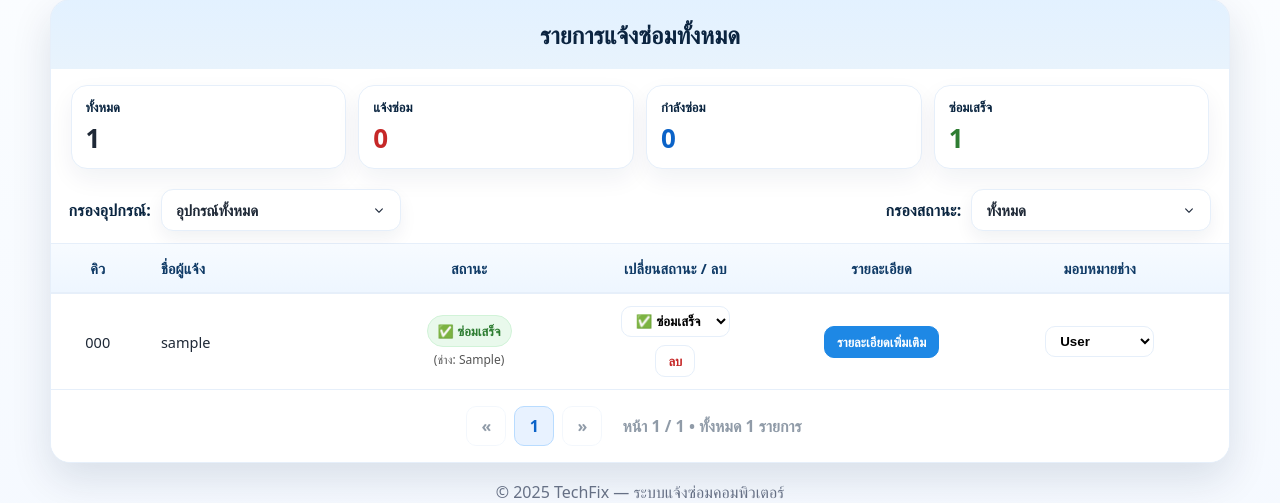
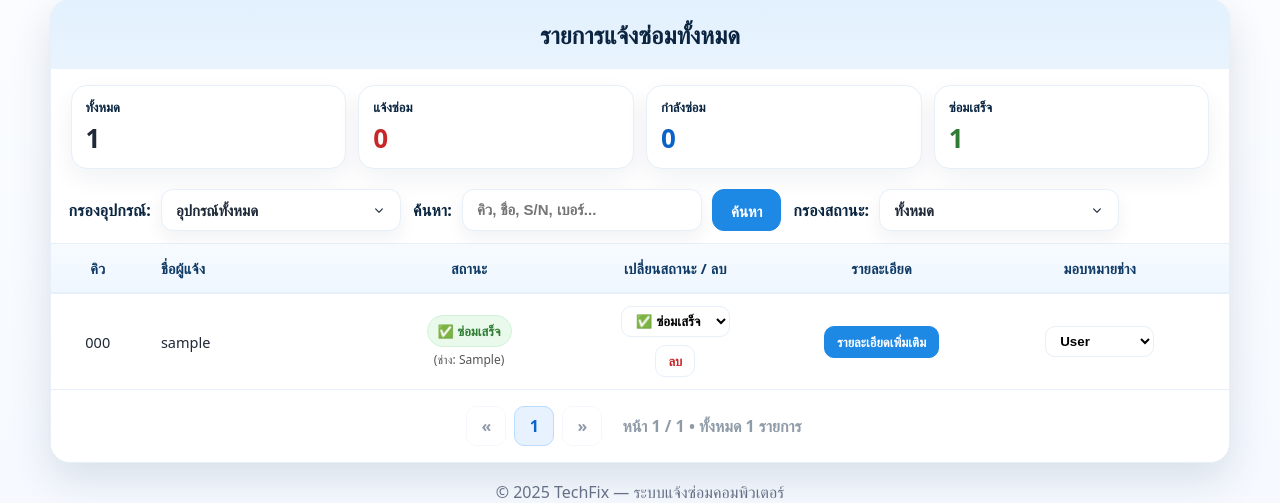
Before and after one commit to Buanruk/TechFix.IT, a PHP site: page /admin_dashboard.php in a window 1280 px wide. Shown: the part 105-608 px from the top of the page. Run offline with PHP 8.4, Linux system fonts and the light colour scheme; the visitor is signed in with stand-in values (Sample User, id 1); tables that the repository leaves empty or names only in its code hold one stand-in row (values such as "Sample post").

Commit message:
กฟหก

```diff
--- a/admin_dashboard.php
+++ b/admin_dashboard.php
@@ -48,13 +48,20 @@ function findTechSlug($assignedName, $TECHS){
     }
     return '';
 }
+
+// ===== [แก้ไข 1] รับค่าตัวแปร GET (เพิ่ม $searchQuery) =====
 $filterStatus = $_GET['status'] ?? 'all';
 if (!in_array($filterStatus, ['all','new','in_progress','done'], true)) $filterStatus = 'all';
+
 $filterDtype = $_GET['dtype'] ?? 'all';
 if (!in_array($filterDtype, array_keys($dtypes), true)) $filterDtype = 'all';
+
+$searchQuery = trim($_GET['q'] ?? ''); // <--- [เพิ่มใหม่] รับค่าค้นหา
+
 $perPage = 10;
 $page    = isset($_GET['page']) ? max(1, (int)$_GET['page']) : 1;
 $offset  = ($page - 1) * $perPage;
+
 function h($v){ return htmlspecialchars((string)$v, ENT_QUOTES, 'UTF-8'); }
 function statusText($s){
     return match($s){
@@ -72,11 +79,15 @@ function statusIcon($s){
         default       => '❓',
     };
 }
-function pageUrl($p, $status, $dtype){
+
+// ===== [แก้ไข 2] อัปเดต pageUrl (เพิ่ม $searchQuery) =====
+function pageUrl($p, $status, $dtype, $searchQuery){
     $p = max(1,(int)$p);
-    return '?status='.urlencode($status).'&dtype='.urlencode($dtype).'&page='.$p;
+    return '?status='.urlencode($status).'&dtype='.urlencode($dtype).'&q='.urlencode($searchQuery).'&page='.$p;
 }
-function build_where_and_params($status, $dtype, $regexMap){
+
+// ===== [แก้ไข 3] อัปเดต build_where_and_params (เพิ่ม $searchQuery) =====
+function build_where_and_params($status, $dtype, $regexMap, $searchQuery){
     $wheres = []; $types = ''; $vals = [];
     if ($status !== 'all'){ $wheres[] = "status = ?"; $types .= "s"; $vals[] = $status; }
     if ($dtype  !== 'all' && isset($regexMap[$dtype])){
@@ -84,9 +95,31 @@ function build_where_and_params($status, $dtype, $regexMap){
         $types   .= "s";
         $vals[]   = strtolower($regexMap[$dtype]);
     }
+
+    // --- [เพิ่มใหม่] ตรรกะการค้นหา ---
+    if ($searchQuery !== '') {
+        $searchTerm = '%' . $searchQuery . '%';
+        // ค้นหาในฟิลด์เหล่านี้
+        $wheres[] = "(
+            username LIKE ? OR
+            queue_number LIKE ? OR
+            serial_number LIKE ? OR
+            phone_number LIKE ? OR
+            issue_description LIKE ? OR
+            room LIKE ? OR
+            floor LIKE ? OR
+            assigned_technician LIKE ?
+        )";
+        // เพิ่ม 8 types (s) และ 8 values (ตัวแปร)
+        $types .= "ssssssss";
+        array_push($vals, $searchTerm, $searchTerm, $searchTerm, $searchTerm, $searchTerm, $searchTerm, $searchTerm, $searchTerm);
+    }
+    // --- [จบส่วนเพิ่มใหม่] ---
+
     $whereSQL = $wheres ? ("WHERE ".implode(" AND ", $wheres)) : "";
     return [$whereSQL, $types, $vals];
 }
+
 $stat = ['new'=>0,'in_progress'=>0,'done'=>0,'all'=>0];
 $qr = $conn->query("SELECT status, COUNT(*) AS c FROM device_reports GROUP BY status");
 if ($qr) {
@@ -96,7 +129,9 @@ if ($qr) {
         $stat['all'] += (int)$r['c'];
     }
 }
-[$whereCnt, $typesCnt, $valsCnt] = build_where_and_params($filterStatus, $filterDtype, $regexMap);
+
+// ===== [แก้ไข 4] อัปเดตการเรียกใช้ build_where_and_params =====
+[$whereCnt, $typesCnt, $valsCnt] = build_where_and_params($filterStatus, $filterDtype, $regexMap, $searchQuery);
 $countSql  = "SELECT COUNT(*) AS total FROM device_reports $whereCnt";
 $countStmt = $conn->prepare($countSql);
 if ($typesCnt) $countStmt->bind_param($typesCnt, ...$valsCnt);
@@ -105,7 +140,9 @@ $countRes  = $countStmt->get_result();
 $totalRows = (int)($countRes->fetch_assoc()['total'] ?? 0);
 $totalPages = max(1, (int)ceil($totalRows / $perPage));
 if ($page > $totalPages) { $page = $totalPages; $offset = ($page - 1) * $perPage; }
-[$whereSel, $typesSel, $valsSel] = build_where_and_params($filterStatus, $filterDtype, $regexMap);
+
+// ===== [แก้ไข 5] อัปเดตการเรียกใช้ build_where_and_params =====
+[$whereSel, $typesSel, $valsSel] = build_where_and_params($filterStatus, $filterDtype, $regexMap, $searchQuery);
 $selSql = "SELECT * FROM device_reports $whereSel ORDER BY id DESC LIMIT ? OFFSET ?";
 $typesSel .= "ii";
 $valsSel[] = $perPage;
@@ -192,7 +229,7 @@ $result = $stmt->get_result();
     .panel-head{padding:18px 22px;background:linear-gradient(180deg,rgba(78,169,255,.16),rgba(30,136,229,.10))}
     .title{margin:0;text-align:center;color:#0b2440;font-weight:900}
 
-    /* ===== 3. เพิ่ม CSS สำหรับกล่องข้อความแจ้งเตือน ===== */
+    /* ===== CSS สำหรับกล่องข้อความแจ้งเตือน ===== */
     .alert-box {
         padding: 14px 18px;
         margin-bottom: 20px;
@@ -217,7 +254,9 @@ $result = $stmt->get_result();
     .kpi h4{margin:0 0 4px 0;font-size:13px;color:#0a2540}
     .kpi .num{font-size:26px;font-weight:900}
     .kpi.new .num{color:var(--red)} .kpi.progress .num{color:var(--blue-strong)} .kpi.done .num{color:var(--green)}
-    .toolbar{display:flex; align-items:center; justify-content:space-between; gap:12px; padding:12px 18px; color:#667085; flex-wrap:wrap}
+
+    /* ===== [แก้ไข 6] อัปเดต CSS (เพิ่ม .search-input, .btn-search) ===== */
+    .toolbar{display:flex; align-items:center; justify-content:flex-start; gap:12px; padding:12px 18px; color:#667085; flex-wrap:wrap}
     .group{display:flex; align-items:center; gap:10px; flex-wrap:wrap}
     .label{display:flex; align-items:center; gap:8px; font-weight:800; color:#0a2540; letter-spacing:.2px}
     .select{
@@ -232,6 +271,31 @@ $result = $stmt->get_result();
     }
     .select:hover{ transform:translateY(-1px); box-shadow:0 10px 22px rgba(10,37,64,.10) }
     .select:focus{ border-color:#1e88e5; box-shadow:0 0 0 3px rgba(30,136,229,.18) }
+
+    /* [เพิ่มใหม่] สไตล์สำหรับช่องค้นหา */
+    .search-input {
+        -webkit-appearance:none; -moz-appearance:none; appearance:none;
+        height:42px; line-height:42px; padding:0 14px; min-width:240px;
+        border:1px solid var(--line); border-radius:12px; background:#fff;
+        font-size:15px; font-weight:700; color:#1f2937; outline:none;
+        box-shadow:0 8px 18px rgba(10,37,64,.06), inset 0 1px 0 rgba(255,255,255,.6);
+        transition: box-shadow .18s ease, border-color .18s ease;
+    }
+    .search-input:hover{ transform:translateY(-1px); box-shadow:0 10px 22px rgba(10,37,64,.10) }
+    .search-input:focus{ border-color:#1e88e5; box-shadow:0 0 0 3px rgba(30,136,229,.18) }
+
+    /* [เพิ่มใหม่] สไตล์สำหรับปุ่มค้นหา */
+    .btn-search {
+        font-family:inherit; font-size:15px; font-weight:700; padding:0 18px;
+        height: 42px; line-height: 42px;
+        border:1px solid var(--blue); border-radius:12px; cursor:pointer;
+        background: var(--blue); color: #fff;
+        transition:all .18s ease;
+    }
+    .btn-search:hover{ background:#0b63c8; border-color:#0b63c8; }
+    /* [จบส่วนเพิ่มใหม่] */
+
+
     .table-wrap{background:#fff;border-top:1px solid var(--line);overflow-x:auto}
     table{ width:100%; border-collapse:separate; border-spacing:0; font-size:14.5px;}
     thead th{position:sticky; top:0; z-index:2; background:linear-gradient(180deg,#f7fbff 0,#eef6ff 100%); color:#0f3a66; font-weight:800; letter-spacing:.2px; padding:14px 16px; border-bottom:1px solid var(--line); text-align:left;}
@@ -295,6 +359,7 @@ $result = $stmt->get_result();
         .ellipsis{ max-width:180px; }
         .toolbar{flex-direction:column; align-items:stretch; gap:10px}
         .select{min-width:unset; width:100%}
+        .search-input{min-width:unset; width:100%} /* [เพิ่มใหม่] */
         .action-cell{ flex-direction:row; justify-content:center; }
     }
     .modal-overlay {
@@ -362,7 +427,6 @@ $result = $stmt->get_result();
                     </span>
                     หน้าหลัก
                 </a>
-
                 <a href="manage_technicians.php" class="menu-item" role="menuitem">
                     <span class="menu-icon" aria-hidden="true">
                         <svg viewBox="0 0 24 24"><path d="M17 21v-2a4 4 0 0 0-4-4H5a4 4 0 0 0-4 4v2"></path><circle cx="9" cy="7" r="4"></circle><path d="M23 21v-2a4 4 0 0 0-3-3.87"></path><path d="M16 3.13a4 4 0 0 1 0 7.75"></path></svg>
@@ -375,7 +439,6 @@ $result = $stmt->get_result();
                     </span>
                     เพิ่มช่างใหม่
                 </a>
-
                 <a href="logout.php" class="menu-item logout" role="menuitem">
                     <span class="menu-icon" aria-hidden="true">
                         <svg viewBox="0 0 24 24"><path d="M15 12H3"></path><path d="M11 8l-4 4 4 4"></path><path d="M15 3h4a2 2 0 0 1 2 2v14a2 2 0 0 1-2 2h-4"></path></svg>
@@ -404,6 +467,7 @@ $result = $stmt->get_result();
                 <div class="kpi progress"><h4>กำลังซ่อม</h4><div class="num"><?= (int)$stat['in_progress'] ?></div></div>
                 <div class="kpi done"><h4>ซ่อมเสร็จ</h4><div class="num"><?= (int)$stat['done'] ?></div></div>
             </div>
+
             <form class="toolbar" method="get">
                 <div class="group">
                     <label class="label" for="dtype">กรองอุปกรณ์:</label>
@@ -412,6 +476,13 @@ $result = $stmt->get_result();
                             <option value="<?= h($slug) ?>" <?= $filterDtype===$slug?'selected':'' ?>><?= h($label) ?></option>
                         <?php endforeach; ?>
                     </select>
+                </div>
+
+                <div class="group">
+                    <label class="label" for="q">ค้นหา:</label>
+                    <input type="text" class="search-input" id="q" name="q"
+                           value="<?= h($searchQuery) ?>" placeholder="คิว, ชื่อ, S/N, เบอร์...">
+                    <button type="submit" class="btn-search" onclick="this.form.page.value=1;">ค้นหา</button>
                 </div>
                 <div class="group">
                     <label class="label" for="status">กรองสถานะ:</label>
@@ -422,7 +493,8 @@ $result = $stmt->get_result();
                         <option value="done"        <?= $filterStatus==='done' ? 'selected' : '' ?>>✅ ซ่อมเสร็จ</option>
                     </select>
                 </div>
-                <input type="hidden" name="page" value="<?= (int)$page ?>">
+
+                <input type="hidden" name="page" value="1">
             </form>
 
             <div class="table-wrap">
@@ -445,8 +517,11 @@ $result = $stmt->get_result();
                             <th class="tc">มอบหมายช่าง</th></tr>
                     </thead>
                     <tbody>
+
                     <?php if ($result->num_rows === 0): ?>
-                        <tr><td colspan="6" class="empty">ยังไม่มีรายการตามเงื่อนไขที่เลือก</td></tr>
+                        <tr><td colspan="6" class="empty">
+                            <?= $searchQuery !== '' ? 'ไม่พบรายการที่ตรงกับการค้นหา' : 'ยังไม่มีรายการตามเงื่อนไขที่เลือก' ?>
+                        </td></tr>
                     <?php else: ?>
                         <?php while($row = $result->fetch_assoc()): ?>
                             <?php
@@ -475,8 +550,7 @@ $result = $stmt->get_result();
                                 </td>
                                 <td data-label="จัดการ">
                                     <div class="action-cell">
-                                        <form method="POST" action="/update_status.php">
-                                            <input type="hidden" name="id" value="<?= (int)$row['id'] ?>">
+                                        <form method="POST" action="update_status.php"> <input type="hidden" name="id" value="<?= (int)$row['id'] ?>">
                                             <input type="hidden" name="redirect" value="<?= h($_SERVER['REQUEST_URI']) ?>">
                                             <select name="status" class="status-select" onchange="this.form.submit()">
                                                 <option value="new"         <?= $s==='new'?'selected':'' ?> class="select-new">❌ แจ้งซ่อม</option>
@@ -484,8 +558,7 @@ $result = $stmt->get_result();
                                                 <option value="done"        <?= $s==='done'?'selected':'' ?> class="select-done">✅ ซ่อมเสร็จ</option>
                                             </select>
                                         </form>
-                                        <form method="POST" action="/delete_report.php"
-                                            onsubmit="return confirm('ยืนยันลบคิว <?= h($row['queue_number']) ?> (ID: <?= (int)$row['id'] ?>) ?');">
+                                        <form method="POST" action="delete_report.php" onsubmit="return confirm('ยืนยันลบคิว <?= h($row['queue_number']) ?> (ID: <?= (int)$row['id'] ?>) ?');">
                                             <input type="hidden" name="id" value="<?= (int)$row['id'] ?>">
                                             <input type="hidden" name="redirect" value="<?= h($_SERVER['REQUEST_URI']) ?>">
                                             <button type="submit" class="btn-del">ลบ</button>
@@ -526,26 +599,26 @@ $result = $stmt->get_result();
 
             <nav class="pager" aria-label="เปลี่ยนหน้า">
                 <?php $prev = $page - 1; $next = $page + 1; ?>
-                <a class="<?= $page<=1 ? 'disabled':'' ?>" href="<?= $page<=1 ? '#' : h(pageUrl($prev,$filterStatus,$filterDtype)) ?>" aria-label="ก่อนหน้า">«</a>
+                <a class="<?= $page<=1 ? 'disabled':'' ?>" href="<?= $page<=1 ? '#' : h(pageUrl($prev,$filterStatus,$filterDtype, $searchQuery)) ?>" aria-label="ก่อนหน้า">«</a>
                 <?php
                     $window = 2;
                     $start = max(1, $page - $window);
                     $end   = min($totalPages, $page + $window);
 
                     if ($start > 1){
-                        echo '<a href="'.h(pageUrl(1,$filterStatus,$filterDtype)).'">1</a>';
+                        echo '<a href="'.h(pageUrl(1,$filterStatus,$filterDtype, $searchQuery)).'">1</a>';
                         if ($start > 2) echo '<span class="disabled">…</span>';
                     }
                     for($p=$start; $p<=$end; $p++){
                         if ($p == $page) echo '<span class="active">'.$p.'</span>';
-                        else echo '<a href="'.h(pageUrl($p,$filterStatus,$filterDtype)).'">'.$p.'</a>';
+                        else echo '<a href="'.h(pageUrl($p,$filterStatus,$filterDtype, $searchQuery)).'">'.$p.'</a>';
                     }
                     if ($end < $totalPages){
                         if ($end < $totalPages-1) echo '<span class="disabled">…</span>';
-                        echo '<a href="'.h(pageUrl($totalPages,$filterStatus,$filterDtype)).'">'.$totalPages.'</a>';
+                        echo '<a href="'.h(pageUrl($totalPages,$filterStatus,$filterDtype, $searchQuery)).'">'.$totalPages.'</a>';
                     }
                 ?>
-                <a class="<?= $page>=$totalPages ? 'disabled':'' ?>" href="<?= $page>=$totalPages ? '#' : h(pageUrl($next,$filterStatus,$filterDtype)) ?>" aria-label="ถัดไป">»</a>
+                <a class="<?= $page>=$totalPages ? 'disabled':'' ?>" href="<?= $page>=$totalPages ? '#' : h(pageUrl($next,$filterStatus,$filterDtype, $searchQuery)) ?>" aria-label="ถัดไป">»</a>
                 <span class="disabled" style="border:none">หน้า <?= $page ?> / <?= $totalPages ?> • ทั้งหมด <?= number_format($totalRows) ?> รายการ</span>
             </nav>
 
@@ -664,12 +737,16 @@ document.addEventListener('DOMContentLoaded', () => {
 </div>
 
 <script>
+    // [หมายเหตุ] script ส่วนนี้จะดึงข้อมูลใหม่ทั้งหน้า
+    // มันจะทำงานร่วมกับตัวกรองค้นหาได้ถูกต้อง
     const PING_URL = 'changes_ping.php?role=admin';
     const POLL_MS  = 5000;
     let lastSig = null;
 
     async function pingChanges() {
         try {
+            // URL ของ ping_changes จะไม่มีพารามิเตอร์ค้นหา
+            // ซึ่งถูกต้อง เพราะมันแค่ตรวจสอบ "ลายเซ็น" ว่ามีการเปลี่ยนแปลง *อะไรก็ได้* หรือไม่
             const res = await fetch(PING_URL, { cache: 'no-store' });
             if (!res.ok) return;
             const j = await res.json();
@@ -680,6 +757,9 @@ document.addEventListener('DOMContentLoaded', () => {
                 lastSig = j.sig;
                 const n = document.getElementById('liveNotice');
                 if (n) n.style.display = 'inline-flex';
+                // เมื่อมีการเปลี่ยนแปลง มันจะ reload หน้า *พร้อมกับ* พารามิเตอร์ค้นหาปัจจุบัน
+                // (เช่น ?status=all&dtype=all&q=test&page=1)
+                // ทำให้การค้นหายังคงอยู่
                 setTimeout(() => location.reload(), 800);
             }
         } catch (e) {}
```
Lines whose indentation alone changed are shown as unchanged.
